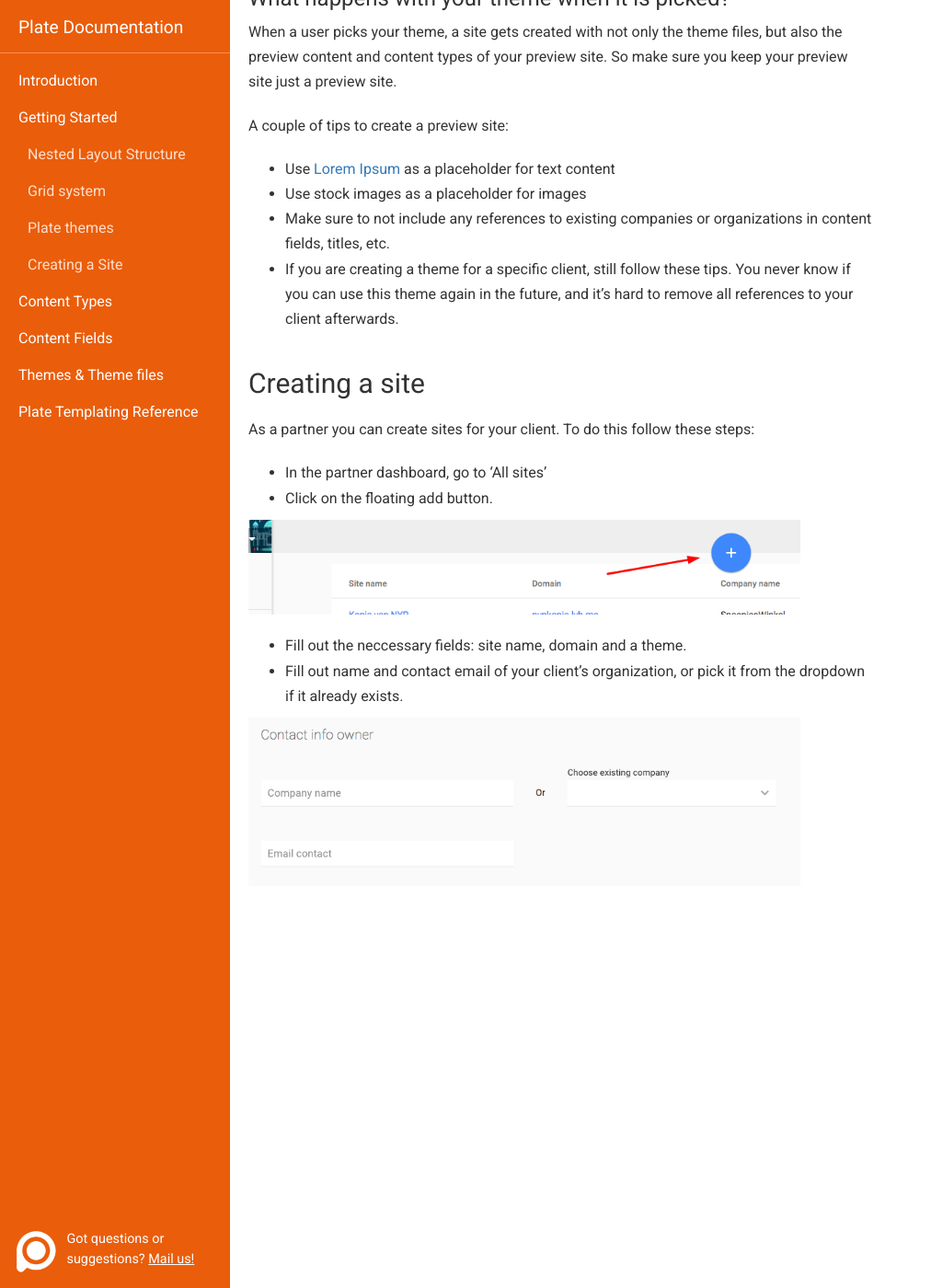
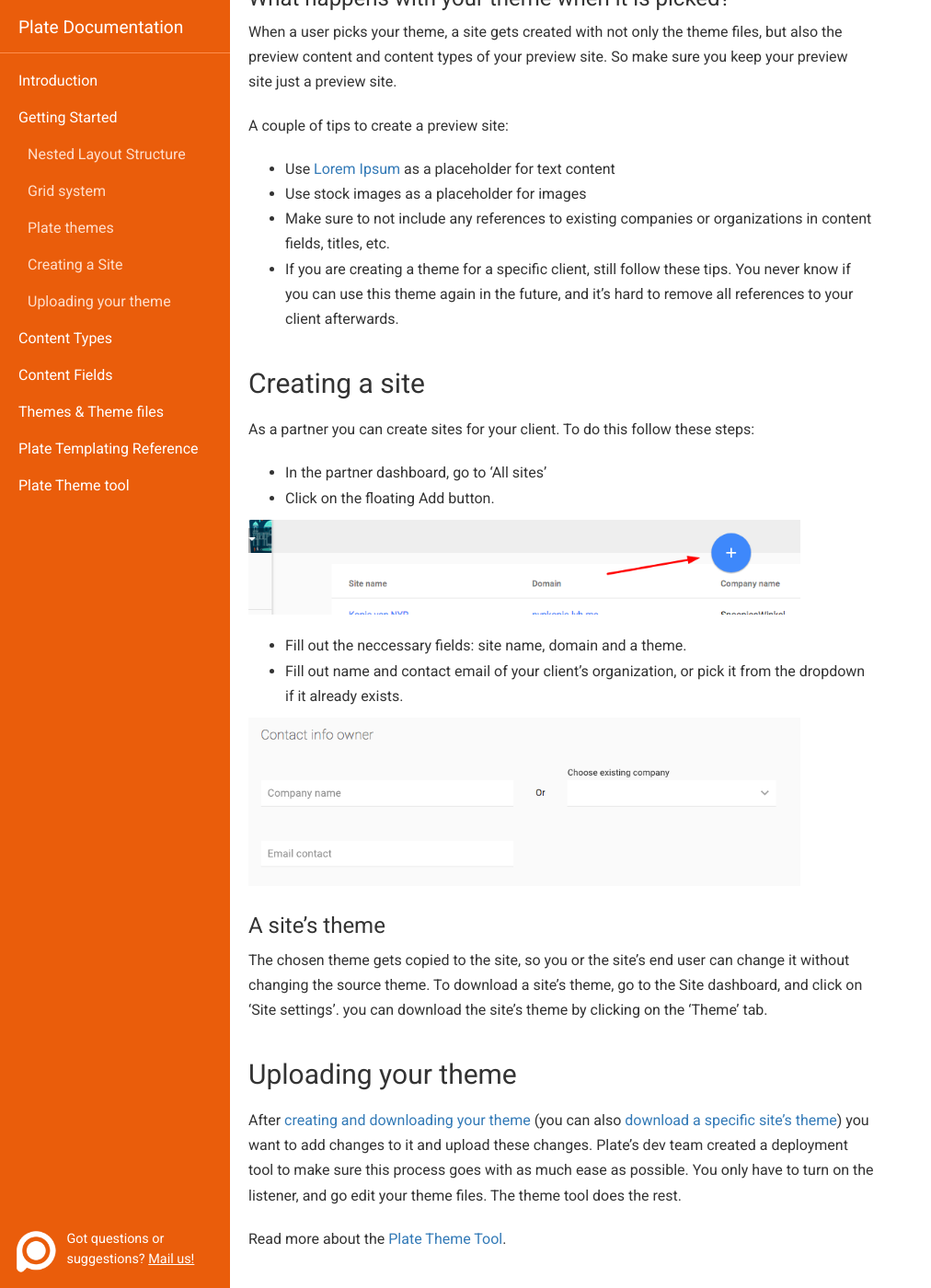
Before and after one commit to platehub/platehub.github.io, a Jekyll site: the page built from docs/getting-started.md, in a window 1280 px wide and 1400 px high, scrolled down 2785 px. Shown: the whole window at 92% size, without its empty margins (0-1012 px from the left). Built offline with Jekyll 4.4.1, drawn with Linux system fonts in a browser that asks for light colours; nearby versions of some CDN libraries; some of the changed text lies outside the part shown.

Commit message:
Plate theme tool

```diff
--- /dev/null
+++ b/_includes/introduction.html
@@ -0,0 +1,6 @@
+Welcome to the Plate Documentation site. Navigate using the sidebar menu.
+
+## Before you begin...
+This documentation site is meant for developers building sites on the Plate platform. Throughout the documentation you will be referred to as 'site builder' or 'developer'.
+
+The documentation also uses the terms 'user' or 'end user'. This is the user that you build the site for, maybe your client. He will be the one to use your theme, and fill his Plate website with content and create the pages layout with the [nested layout components](/docs/getting-started#the-plate-nested-layout-structure).
--- a/_layouts/docs.html
+++ b/_layouts/docs.html
@@ -45,5 +45,6 @@
   <script src="https://code.jquery.com/jquery-3.2.1.min.js"></script>
   <script src="/assets/js/functions.js"></script>
   <link href="https://fonts.googleapis.com/css?family=Roboto" rel="stylesheet">
+  <link rel="stylesheet" href="https://maxcdn.bootstrapcdn.com/font-awesome/4.7.0/css/font-awesome.min.css">
 </body>
 </html>
--- a/docs/getting-started.md
+++ b/docs/getting-started.md
@@ -9,6 +9,7 @@ sub_menu:
   - "[Grid system](#the-plate-grid-system)"
   - "[Plate themes](#plate-themes)"
   - "[Creating a Site](#creating-a-site)"
+  - "[Uploading your theme](#uploading-your-theme)"
 order: 2
 ---
 
@@ -61,7 +62,7 @@ Of course you are not required to use Plate's grid system. If you like another g
 
 ## Plate themes
 
-Every Plate site uses a theme. Themes are made out of plain HTML/CSS/JS, and a templating layer: [Liquid](https://shopify.github.io/liquid/), extended with Plate specific functionality.
+Every Plate site uses a theme. Themes are made out of plain HTML/CSS/JS, and a templating layer: [Liquid](https://shopify.github.io/liquid/), extended with [Plate specific functionality](/docs/templating-reference/).
 
 ### How to create a theme
 
@@ -82,12 +83,21 @@ A couple of tips to create a preview site:
 As a partner you can create sites for your client. To do this follow these steps:
 
 - In the partner dashboard, go to 'All sites'
-- Click on the floating add button.
+- Click on the floating Add button.
 
 <img src="/assets/img/getting-started--creating-a-site-1.png" width="600">
 
 - Fill out the neccessary fields: site name, domain and a theme.
 - Fill out name and contact email of your client's organization, or pick it from the dropdown if it already exists.
 
+<img src="/assets/img/getting-started--creating-a-site-2.png" width="600">
 
-<img src="/assets/img/getting-started--creating-a-site-2.png" width="600">
+
+### A site's theme
+The chosen theme gets copied to the site, so you or the site's end user can change it without changing the source theme. To download a site's theme, go to the Site dashboard, and click on 'Site settings'. you can download the site's theme by clicking on the 'Theme' tab.
+
+
+## Uploading your theme
+After [creating and downloading your theme](#how-to-create-a-theme) (you can also [download a specific site's theme](#a-sites-theme)) you want to add changes to it and upload these changes. Plate's dev team created a deployment tool to make sure this process goes with as much ease as possible. You only have to turn on the listener, and go edit your theme files. The theme tool does the rest.
+
+Read more about the [Plate Theme Tool](/docs/theme-tool).
```
Also changed, not shown: about.md (deleted, +0 -18 lines), docs/index.md (+1 -7 lines), docs/theme-tool.md (added, +32 -0 lines), index.md (+3 -0 lines), assets/img/theme-tool-1.png (added), assets/img/theme-tool-2.png (added), assets/img/theme-tool-3.png (added), 1 other file.
